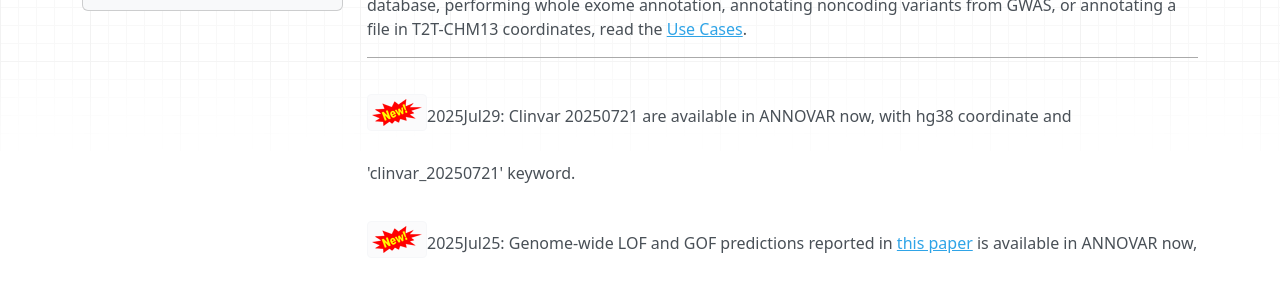
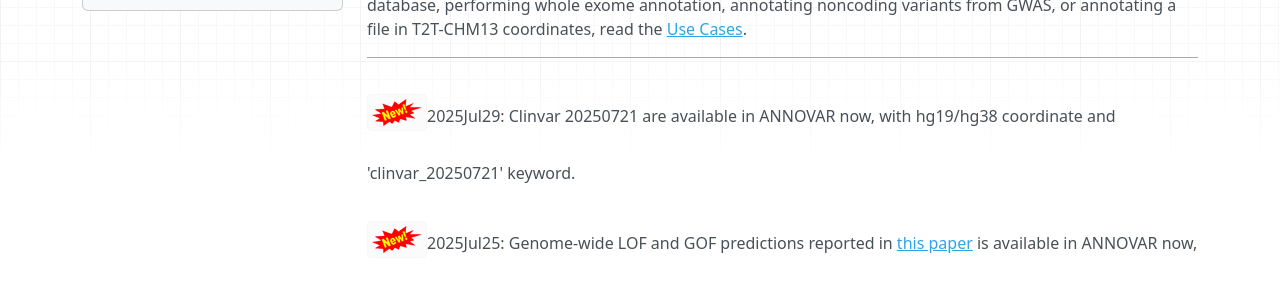
Before and after one commit to WGLab/doc-ANNOVAR, an MkDocs documentation site: the page built from docs/index.md, in a window 1280 px wide and 900 px high, scrolled down 698 px. Shown: the part 155-447 px from the top of the window. Built offline with MkDocs 1.6.1, drawn with Linux system fonts in a browser that asks for light colours; nearby versions of some CDN libraries.

Commit message:
Update index.md

```diff
--- a/docs/index.md
+++ b/docs/index.md
@@ -15,7 +15,7 @@ If you want to learn advanced functions in ANNOVAR, such as preparing custom ANN
 
 ---
 
-![new](img/new.png)2025Jul29: Clinvar 20250721 are available in ANNOVAR now, with hg38 coordinate and 'clinvar_20250721' keyword.
+![new](img/new.png)2025Jul29: Clinvar 20250721 are available in ANNOVAR now, with hg19/hg38 coordinate and 'clinvar_20250721' keyword.
 
 ![new](img/new.png)2025Jul25: Genome-wide LOF and GOF predictions reported in [this paper](https://genomemedicine.biomedcentral.com/articles/10.1186/s13073-023-01261-9) is available in ANNOVAR now, with hg38 coordinate and 'logofunc' keyword.
 
```
